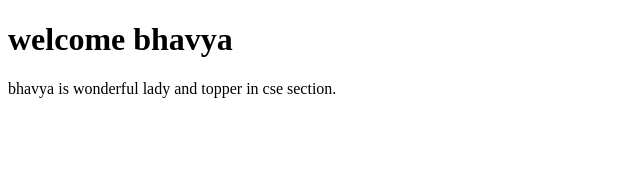
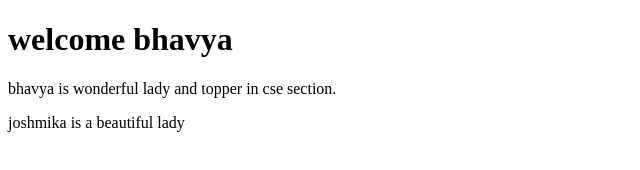
Before and after one commit to BHANUKOLLEPARA/josh, a plain HTML site: page index.html in a window 1280 px wide. Shown: the whole page, without its empty margins (0-640 px from the left). Drawn offline with Linux system fonts and the light colour scheme.

Commit message:
this is version 3

```diff
--- a/index.html
+++ b/index.html
@@ -8,5 +8,6 @@
   <body>
     <h1>welcome bhavya</h1>
     <p>bhavya is wonderful lady and topper in cse section.</p>
+    <p>joshmika is a beautiful lady</p>
   </body>
 </html>
```
